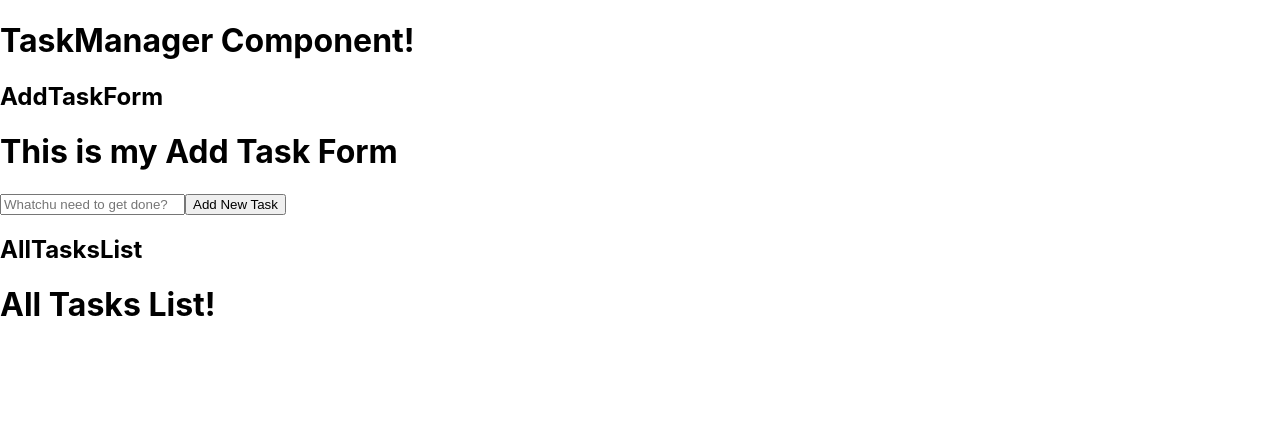
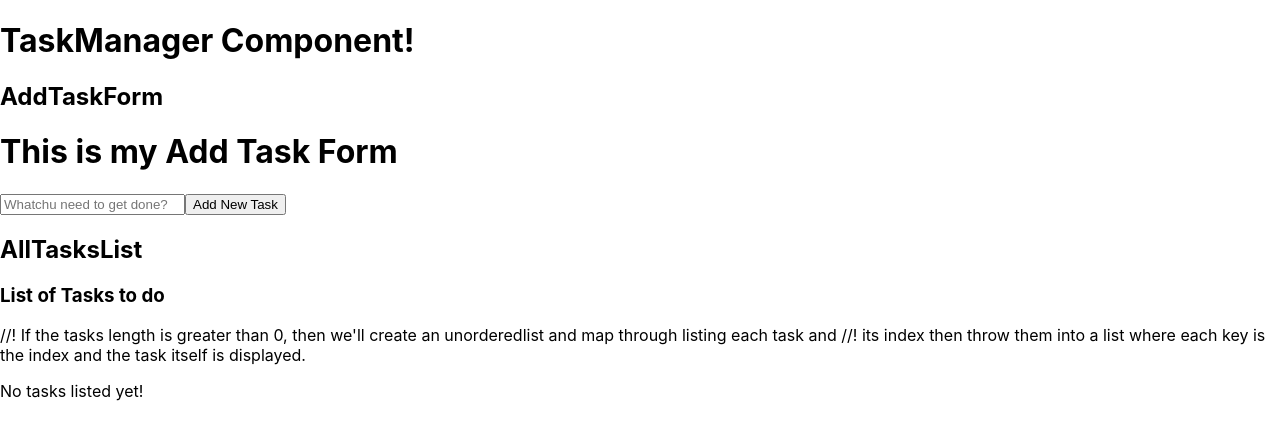
Before and after one commit to PorkyJames/to-do-app, a React (Create React App) app in the folder frontend/: page / in a window 1280 px wide. Shown: the top 440 px of the page. Built offline with nearby package versions, Linux system fonts and the light colour scheme.

Commit message:
Finshed draft structure for AllTasksList

```diff
--- a/frontend/src/components/AllTasksList/AllTasksList.jsx
+++ b/frontend/src/components/AllTasksList/AllTasksList.jsx
@@ -1,9 +1,24 @@
 import React, { useState } from "react";
 
-const AllTasksList = () => {
+//! This component will list all the tasks that our user creates or has already been created in our database
+
+const AllTasksList = ( {tasks} ) => {
+
     return (
         <>
-            <h1> All Tasks List!</h1>
+            <h3>List of Tasks to do</h3>
+            //! If the tasks length is greater than 0, then we'll create an unorderedlist and map through listing each task and
+            //! its index then throw them into a list where each key is the index and the task itself is displayed.
+            {tasks.length > 0 ? (
+                <ul>
+                    {tasks.map((task,index) => {
+                        <li key={index}>{task}</li>
+                    })}
+                </ul>
+            ) : (
+                //! Else, we list a p tag stating that no tasks have been listed yet.
+                <p> No tasks listed yet!</p>
+            )}
         </>
     )
 }
```
Also changed, not shown: frontend/src/components/DeleteTaskModal/DeleteTaskModal.jsx (+9 -0 lines).
